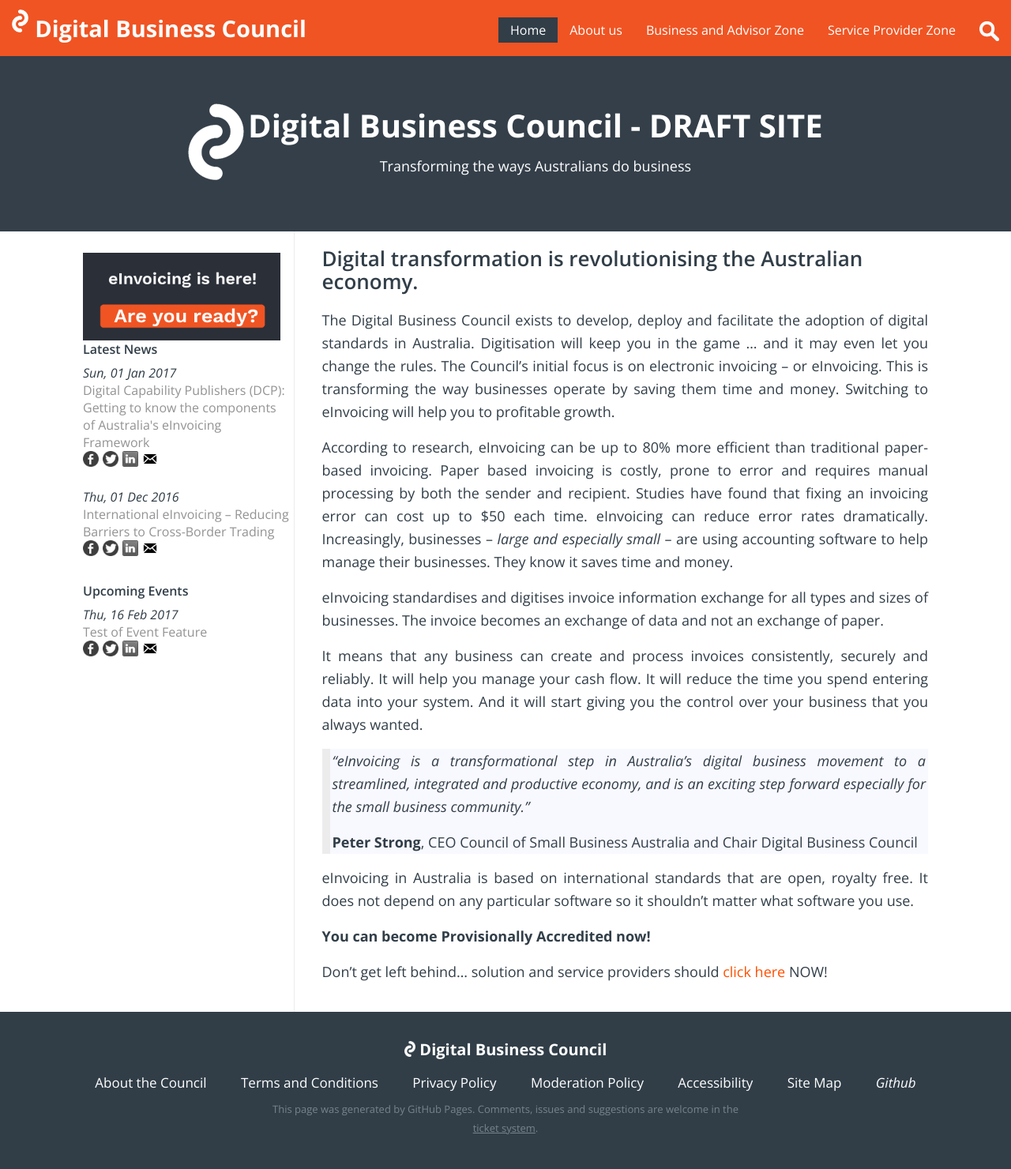
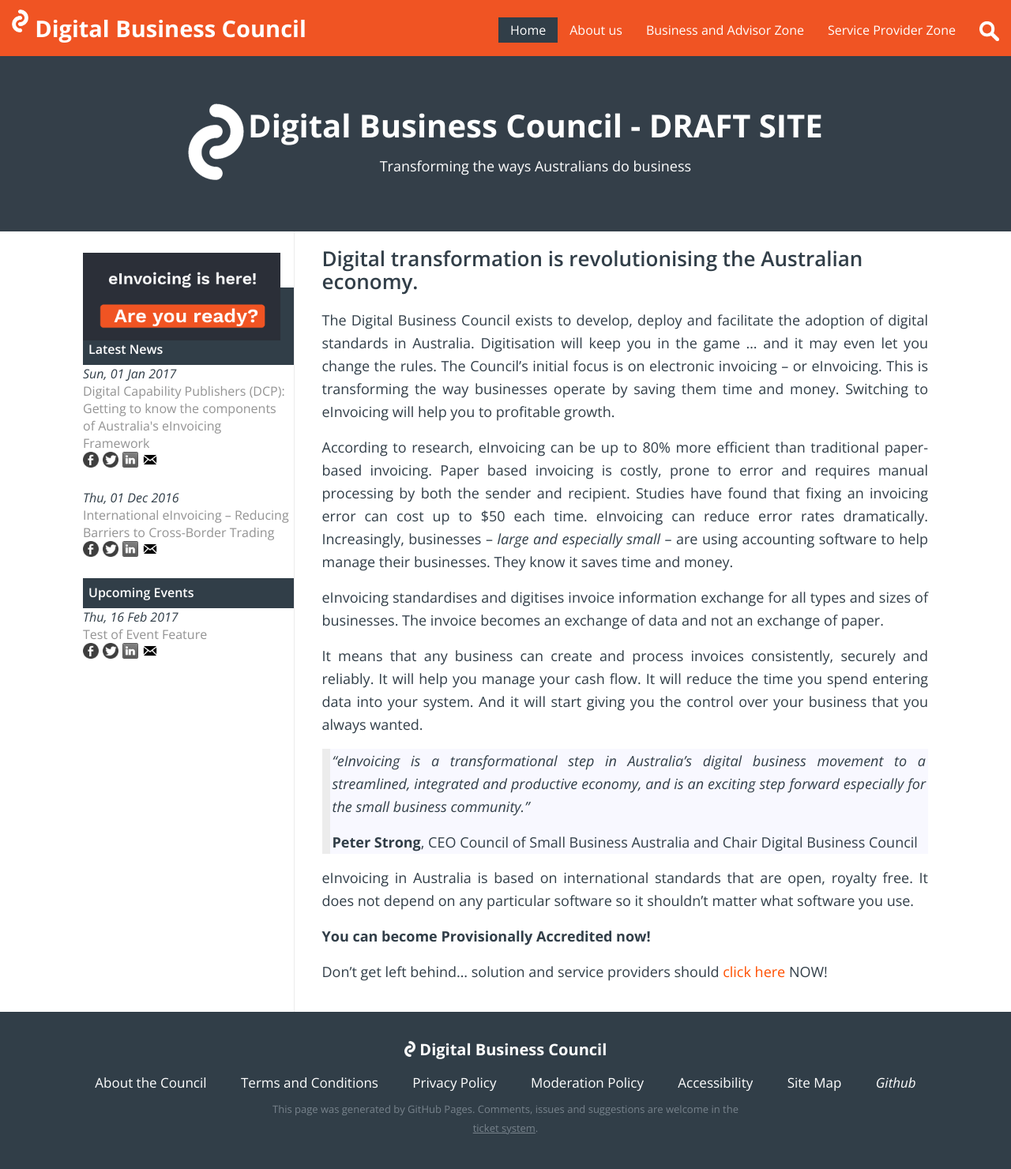
Before and after one commit to Digital-Business-Council/Digital-Business-Council.github.io, a Jekyll site: the page built from index.md, in a window 1280 px wide. Shown: the whole page at 79% size. Built offline with Jekyll 4.4.1, drawn with Linux system fonts in a browser that asks for light colours; our own code applies the rules of GitHub Pages for plain Markdown files.

Commit message:
Update _common.scss

```diff
--- a/_sass/_common.scss
+++ b/_sass/_common.scss
@@ -56,8 +56,11 @@
       padding: 6px 0;
 
       &.menu-title{
-        padding: 6px 26px 8px 0;
-        color: $app-grey;
+
+        padding: 6px 26px 8px 6px;
+        color: white;
+        border: 1px solid $app-grey;
+        background-color: $app-grey;
         font-weight: 600;
         font-size: 16px;
       }
```
